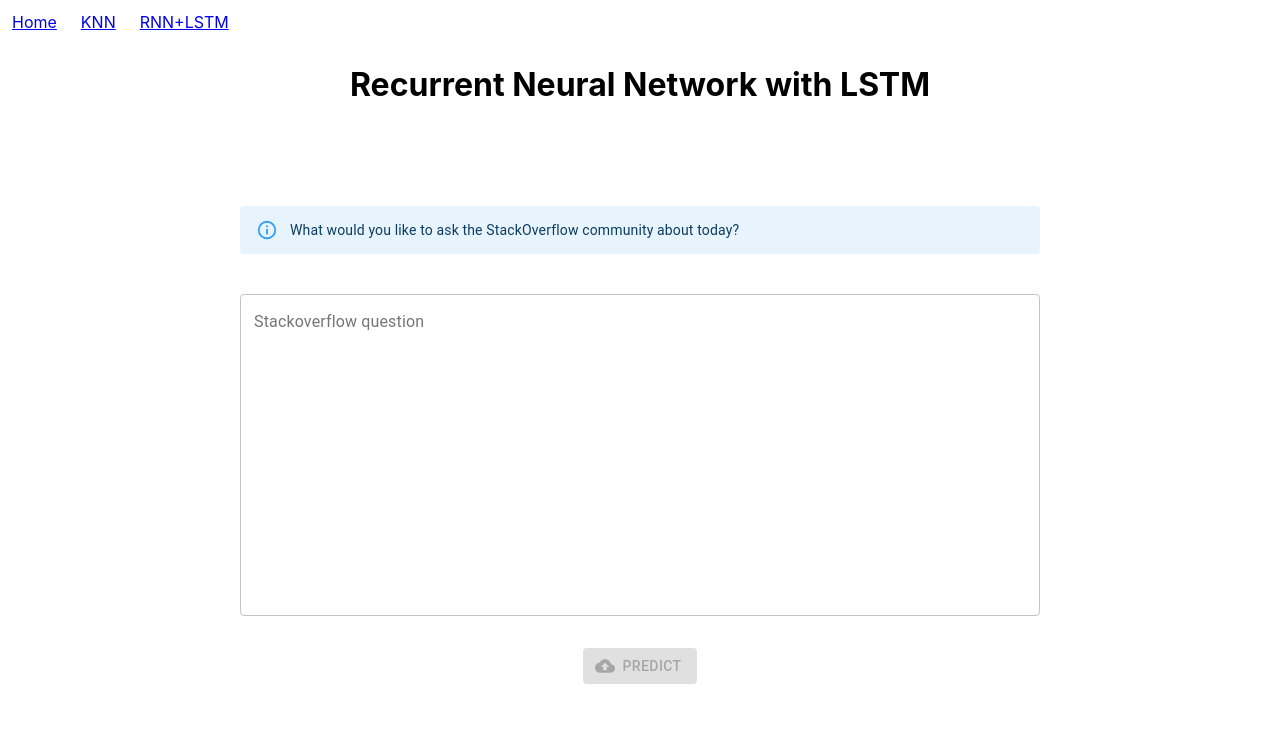
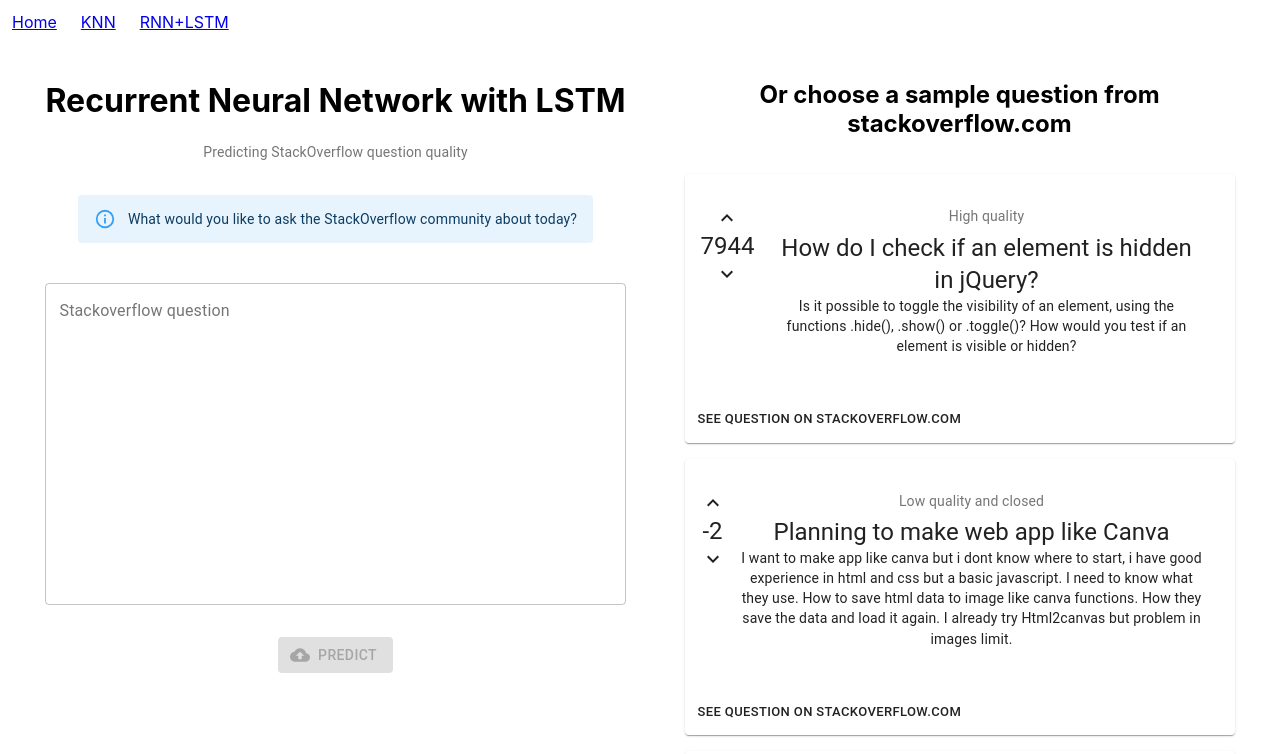
Before and after one commit to Magssch/TDT4173-project, a React (Create React App) app in the folder ml-demo/: page /rnn in a window 1280 px wide. Shown: the top 754 px of the page. Built offline with nearby package versions, Linux system fonts and the light colour scheme.

Commit message:
Update styling and add sample questions

```diff
--- a/ml-demo/src/pages/RNN/index.js
+++ b/ml-demo/src/pages/RNN/index.js
@@ -1,46 +1,61 @@
 import React from "react";
 import word_index from "../../assets/word_index.json";
+import { KeyboardArrowDown, KeyboardArrowUp } from '@material-ui/icons';
 import CloudUploadIcon from '@material-ui/icons/CloudUpload';
 import HighQualityIcon from '@material-ui/icons/HighQuality';
-import { Button, TextField, Box, LinearProgress } from '@material-ui/core';
+import { Button, TextField, Box, LinearProgress, Card, CardContent, CardActions, Typography } from '@material-ui/core';
+import { makeStyles } from '@material-ui/core/styles';
 import { Alert } from '@material-ui/lab';
+import { palette } from '@material-ui/system';
 import Tokenizer, { tokenizerFromJson } from './tokenizer';
 
+const sampleQuestions = [
+  {
+    quality: "High quality",
+    rating: 7944,
+    title: "How do I check if an element is hidden in jQuery?",
+    body: "Is it possible to toggle the visibility of an element, using the functions .hide(), .show() or .toggle()? How would you test if an element is visible or hidden?",
+    url: "https://stackoverflow.com/questions/178325/how-do-i-check-if-an-element-is-hidden-in-jquery",
+  },
+  {
+    quality: "Low quality and closed",
+    rating: -2,
+    title: "Planning to make web app like Canva",
+    body: "I want to make app like canva but i dont know where to start, i have good experience in html and css but a basic javascript. I need to know what they use. How to save html data to image like canva functions. How they save the data and load it again. I already try Html2canvas but problem in images limit.",
+    url: "https://stackoverflow.com/questions/34583878/planning-to-make-web-app-like-canva/35942896",
+  },
+  {
+    quality: "Low quality and community editted",
+    rating: -4,
+    title: "i have json file on local computer i want to use that file in javascript how can i use that in js",
+    body: "Following is the code snippet which i am trying var json = require('dictonery.json'); //(with path) console.log(json);",
+    url: "https://stackoverflow.com/questions/34583878/planning-to-make-web-app-like-canva/35942896",
+  },
+]
+
 const tokenize = text => {
-  /*let tokens = text
-    .toLowerCase()
-    .replace(/[^(a-zA-Z0-9)\s*+\-/=&|]/, "")
-    .replace(/[!"#$%&()*+,\-./:;=?@[\\\]^_`{|}~\t\n\r]/g, " ")
-    .replace(/\s{2,}/g, " ")
-    .split(" ")
-    .slice(0, 75);
-
-  let size = tokens.length;
-  for (let i = 0; i < size; i++) {
-    const token = word_index[tokens[i]];
-    tokens[i] = token ? token : null;
-  }
-  tokens = tokens.filter(p => p != null);
-  size = tokens.length;
-  if (size < 75) {
-    for (let i = 0; i < 75 - size; i++) {
-      tokens.unshift(0);
-    }
-  }
-  return tokens*/
   const tokenizer = new Tokenizer();
   let sequence = tokenizer.textsToSequences(text);
   const padding = 150-sequence[0].length;
   sequence = padding > 0 ? [(new Array(padding).fill(0)).concat(sequence[0])] : sequence;
   return [sequence[0].slice(-150,sequence[0].length)];
-;
 };
 
 const Recurrent = () => {
+  const classes = useStyles();
   const [question, setQuestion] = React.useState("");
   const [pred, setPred] = React.useState(null);
   const [isLoading, setIsLoading] = React.useState(false);
   const [validate, setValidate] = React.useState(false);
+
+  const handleLinkClick = (url) => {
+    window.location.href=url;
+  }
+
+  const autoFill = (body) => {
+    setQuestion(body);
+    window.scroll({top: 0, left: 0, behavior: 'smooth' })
+  }
 
   const requestPred = () => {
     setIsLoading(true);
@@ -63,9 +78,18 @@ const Recurrent = () => {
 
   return (
     <>
-      <Box display="flex" flexDirection="column" mx={4} height={"90vh"}>
-        <Box><h1>Recurrent Neural Network with LSTM</h1></Box>
-        <Box mx={"auto"} mt={"auto"} width={"90%"} maxWidth={"800px"}>
+      <Box display="flex" flexDirection="row" flexWrap={"wrap"} mx={2} my={2}>
+        <Box display="flex" flexDirection="column" mx={"auto"} maxWidth={"1000px"} minWidth={"300px"}>
+          <Box>
+            <h1 id={"top"}>Recurrent Neural Network with LSTM</h1>
+            <Typography
+              className={classes.title}
+              color="textSecondary"
+            >
+              Predicting StackOverflow question quality
+            </Typography>
+          </Box>
+          <Box mx={"auto"} mt={4}>
           {
               (pred || isLoading ) ? <>
                 {
@@ -85,23 +109,25 @@ const Recurrent = () => {
               </> : <Alert severity="info">What would you like to ask the StackOverflow community about today?</Alert>
           }
           </Box>
-        <Box flexDirection="column" mt={5} mb={"auto"} mx={"auto"} width={"90%"} maxWidth={"800px"}>
+          <Box flexDirection="column" mt={5} mb={"auto"} mx={"auto"} width={"100%"}>
             <TextField
               id="filled-basic"
               label="Stackoverflow question"
               variant="outlined"
+              value={question}
               error={validate && (!question || question.length <= 0)}
               helperText={validate && (!question || question.length <= 0) && "Question cannot be empty"}
               multiline={true}
               fullWidth={true}
               rows={15}
+              color={"primary"}
               onChange={(e) => { setQuestion(e.target.value);  setValidate(true); }}
             />
             <Box mt={4}>
               <Button
                 variant="contained"
                 startIcon={<CloudUploadIcon/>}
-              color="secondary"
+                color={"secondary"}
                 onClick={(e) => requestPred()}
                 disabled={!question || question.length <= 0}
               >
@@ -110,8 +136,57 @@ const Recurrent = () => {
             </Box>
           </Box>
         </Box>
+        <Box display="flex" flexDirection="column" maxWidth={"550px"} minWidth={"300px"}  mx={"auto"}>
+          <Box><h2>Or choose a sample question from stackoverflow.com</h2></Box>
+          {sampleQuestions.map((sampleQuestion, key) => (
+            <Card key={key} style={{marginTop: "1rem"}}>
+              <Box display="flex" flexDirection="row" m={2} style={{cursor: "pointer"}} onClick={() => autoFill(sampleQuestion.body)}>
+                <Box display="flex" flexDirection="column" alignItems={"center"} pt={2}>
+                  <KeyboardArrowUp/>
+                  <Typography variant="h5" component="h2">
+                    {sampleQuestion.rating}
+                  </Typography>
+                  <KeyboardArrowDown/>
+                </Box>
+                <CardContent>
+                  <Typography className={classes.title} color="textSecondary" gutterBottom>
+                    {sampleQuestion.quality}
+                  </Typography>
+                  <Typography variant="h5" component="h2">
+                    {sampleQuestion.title}
+                  </Typography>
+                  <Typography variant="body2" component="p" pt={3}>
+                    {sampleQuestion.body}
+                  </Typography>
+                </CardContent>
+              </Box>
+              <CardActions>
+                <Button size="small" onClick={(e) => {e.preventDefault(); handleLinkClick(sampleQuestion.url)}}>See question on stackoverflow.com</Button>
+              </CardActions>
+            </Card>
+          ))}
+        </Box>
+      </Box>
     </>
   );
 };
 
+const useStyles = makeStyles({
+  root: {
+    minWidth: 275,
+    scrollBehavior: "smooth"
+  },
+  bullet: {
+    display: 'inline-block',
+    margin: '0 2px',
+    transform: 'scale(0.8)',
+  },
+  title: {
+    fontSize: 14,
+  },
+  pos: {
+    marginBottom: 12,
+  },
+});
+
 export default Recurrent;
```
Lines whose indentation alone changed are shown as unchanged.
